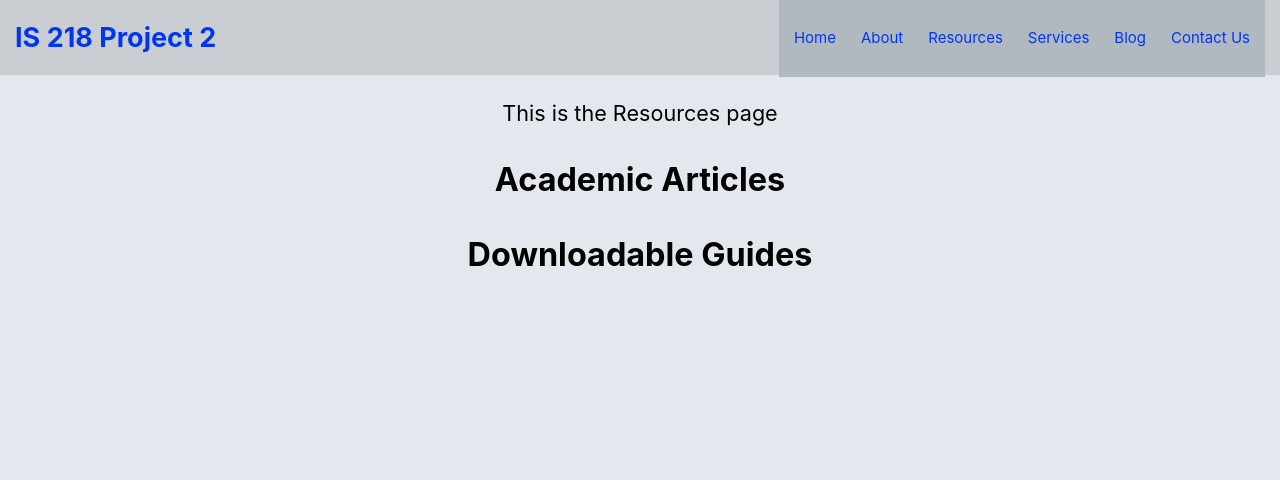
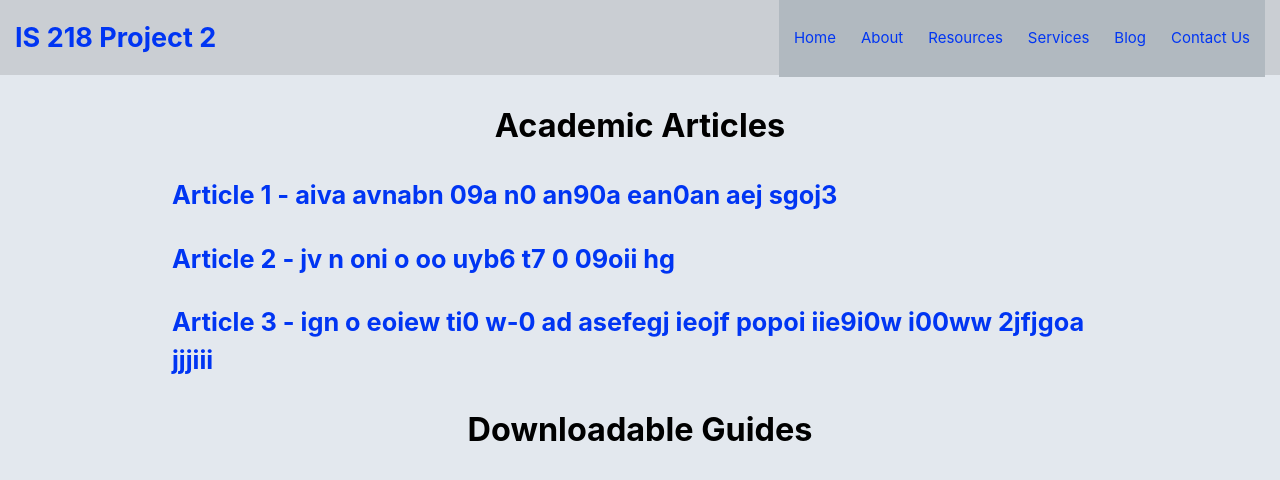
Before and after one commit to NJIT-WIS/project-2-tier-1-company, a Next.js app: page /resources in a window 1280 px wide. Shown: the top 480 px of the page. Built offline with nearby package versions, Linux system fonts and the light colour scheme.

Commit message:
resouces page

```diff
--- a/pages/resources.js
+++ b/pages/resources.js
@@ -12,8 +12,10 @@ export default function Home({ allPostsData }) {
         <title>MyWebClass.org | Resources</title>
       </Head>
       <section className={utilStyles.headingMd}>
-        <p><center>This is the Resources page</center></p>
         <h1><center>Academic Articles</center></h1>
+        <Link href={`resources`} legacyBehavior><a><h3>Article 1 - aiva avnabn 09a n0 an90a ean0an aej sgoj3</h3></a></Link>
+        <Link href={`resources`} legacyBehavior><a><h3>Article 2 - jv n oni o oo uyb6 t7 0 09oii hg</h3></a></Link>
+        <Link href={`resources`} legacyBehavior><a><h3>Article 3 - ign o eoiew ti0 w-0 ad asefegj ieojf popoi iie9i0w i00ww 2jfjgoa jjjiii</h3></a></Link>
         <h1><center>Downloadable Guides</center></h1>
       </section>
 
```
